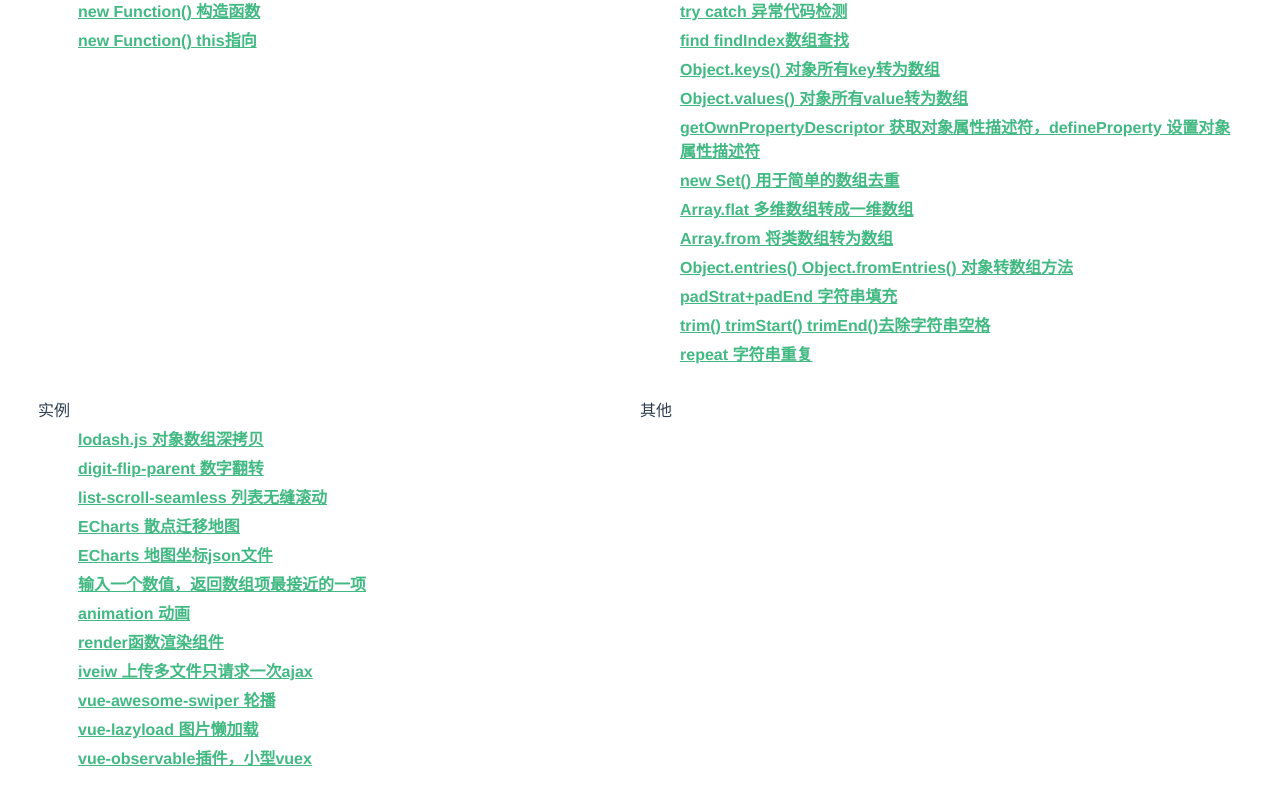
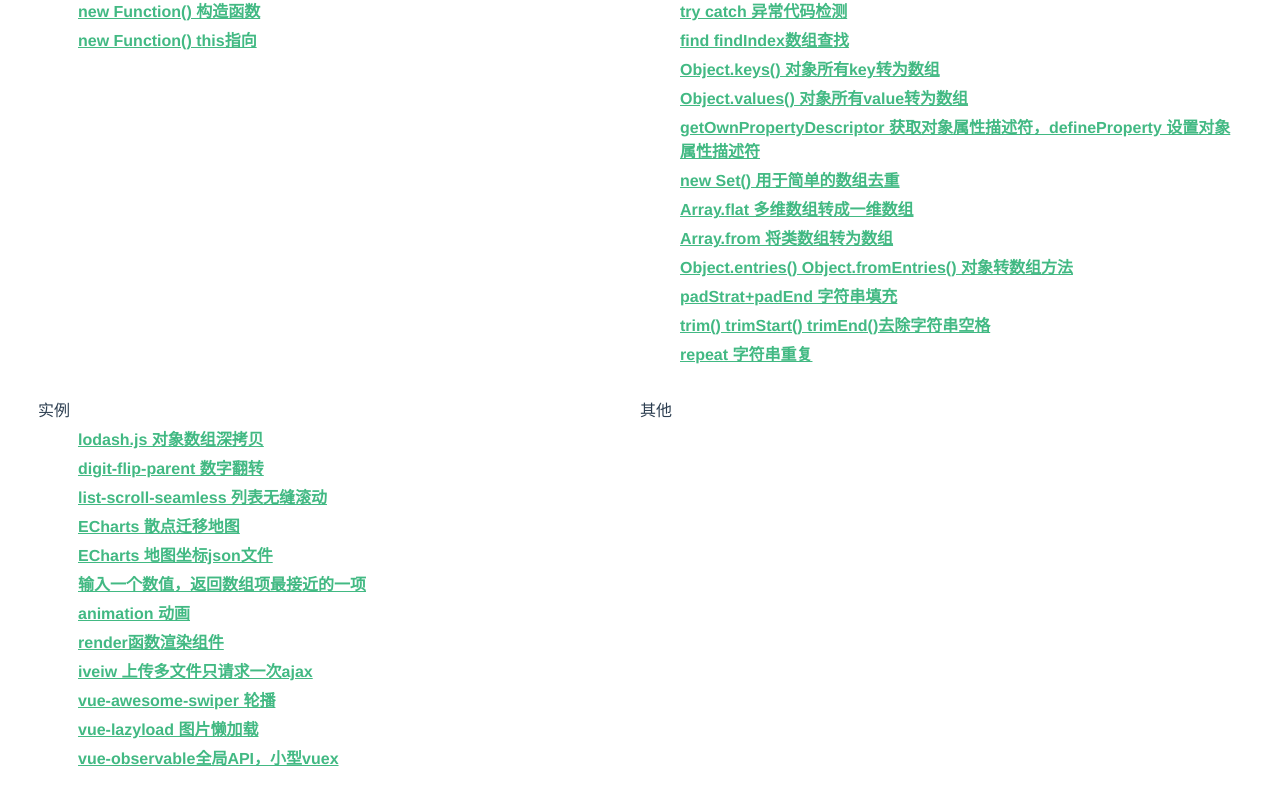
Before and after one commit to xlz122/vue-data, a Vue app: page / in a window 1280 px wide. Shown: the part 219-1024 px from the top of the page. Built offline with nearby package versions, Linux system fonts and the light colour scheme; what view-design would draw is missing.

Commit message:
Vue.observable标题修改

```diff
--- a/src/views/Home.vue
+++ b/src/views/Home.vue
@@ -113,7 +113,7 @@
           <router-link to="/vue-lazyload">vue-lazyload 图片懒加载</router-link>
         </dd>
         <dd>
-          <router-link to="/vue-observable">vue-observable插件，小型vuex</router-link>
+          <router-link to="/vue-observable">vue-observable全局API，小型vuex</router-link>
         </dd>
       </dl>
       <dl class="list">
--- a/src/views/example/vue-observable.vue
+++ b/src/views/example/vue-observable.vue
@@ -1,6 +1,6 @@
 <template>
   <div>
-    <p>使用vue-observable插件，小型vuex</p>
+    <p>vue-observable全局API，小型vuex</p>
     <p><router-link to="/">返回目录</router-link></p>
     <div>
       <p>token:{{token}}</p>
```
